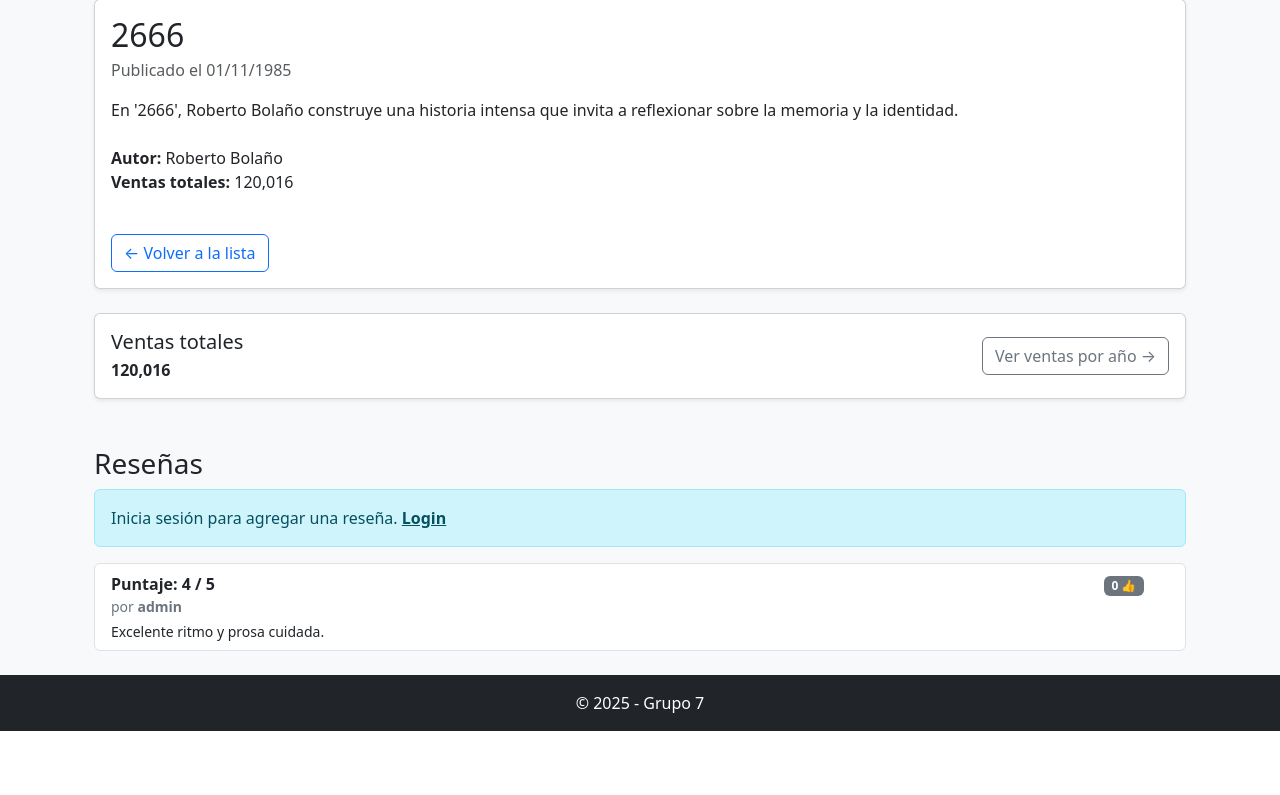
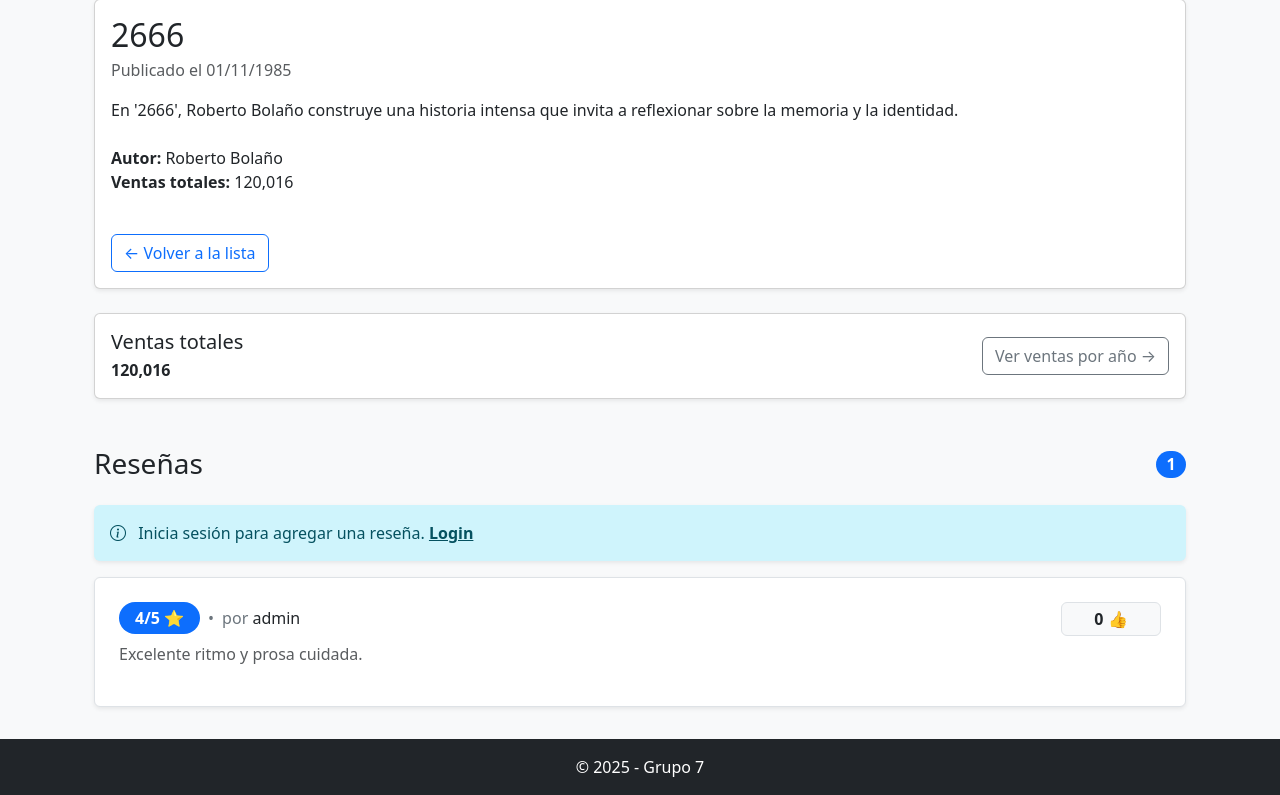
Before and after one commit to AlbertoZuiga/software-architecture-group-7, a Django app: page /books/74/ in a window 1280 px wide. Shown: the part 105-900 px from the top of the page. Before the commit the page ends 836 px from the top, so only its background shows below. Run offline with Django 5.2, Linux system fonts and the light colour scheme; data comes from the database, SQL or seed files in the repository; data that the repository does not hold is empty; parts of the project's set-up code (start-up, migrations or seed data) failed here and were passed over.

Commit message:
feat: enhance review display with improved layout and user prompts

```diff
--- a/apps/books/templates/books/books_show.html
+++ b/apps/books/templates/books/books_show.html
@@ -50,68 +50,104 @@
 
 
     <div class="mt-5">
-        <h3>Reseñas</h3>
+        <div class="d-flex justify-content-between align-items-center mb-4">
+            <h3 class="mb-0">Reseñas</h3>
+            {% if reviews %}
+            <div class="badge bg-primary rounded-pill fs-6">{{ reviews|length }}</div>
+            {% endif %}
+        </div>
+
         {% if user.is_authenticated %}
             {% include 'reviews/_review_form.html' with book=book %}
         {% else %}
-            <div class="alert alert-info">Inicia sesión para agregar una reseña. <a href="{% url 'login' %}?next={{ request.path }}" class="alert-link">Login</a></div>
+            <div class="alert alert-info border-0 shadow-sm">
+                <i class="bi bi-info-circle me-2"></i>
+                Inicia sesión para agregar una reseña.
+                <a href="{% url 'login' %}?next={{ request.path }}" class="alert-link">Login</a>
+            </div>
         {% endif %}
 
         {% if reviews %}
-            <ul class="list-group">
+            <div class="list-group">
                 {% for review in reviews %}
-                <li class="list-group-item">
-                    <div class="d-flex justify-content-between gap-3">
+                <div class="list-group-item list-group-item-action p-4 mb-2 rounded shadow-sm border">
+                    <div class="d-flex justify-content-between gap-4">
                         <div class="flex-grow-1">
                             {% if edit_review_id == review.id %}
                                 <form method="post" action="{% url 'reviews:edit' review.id %}" class="mb-2">
                                     {% csrf_token %}
-                                    <div class="row g-2 align-items-end">
+                                    <div class="row g-3 align-items-end">
                                         <div class="col-auto">
-                                            <label for="score-{{ review.id }}" class="form-label mb-1 small">Puntaje</label>
-                                            <input type="number" id="score-{{ review.id }}" name="score" min="1" max="5" class="form-control form-control-sm" value="{{ form_values.score|default:review.score }}" required>
-                                            {% if errors.score and edit_review_id == review.id %}<div class="text-danger small">{{ errors.score }}</div>{% endif %}
+                                            <label for="score-{{ review.id }}" class="form-label mb-2 fw-medium">Puntaje</label>
+                                            <input type="number" id="score-{{ review.id }}" name="score" min="1" max="5"
+                                                class="form-control form-control-lg shadow-sm"
+                                                value="{{ form_values.score|default:review.score }}" required>
+                                            {% if errors.score and edit_review_id == review.id %}
+                                                <div class="text-danger small mt-1">{{ errors.score }}</div>
+                                            {% endif %}
                                         </div>
                                         <div class="col">
-                                            <label for="review-{{ review.id }}" class="form-label mb-1 small">Reseña</label>
-                                            <textarea id="review-{{ review.id }}" name="review" rows="2" class="form-control form-control-sm" required>{{ form_values.review|default:review.review }}</textarea>
-                                            {% if errors.review and edit_review_id == review.id %}<div class="text-danger small">{{ errors.review }}</div>{% endif %}
+                                            <label for="review-{{ review.id }}" class="form-label mb-2 fw-medium">Reseña</label>
+                                            <textarea id="review-{{ review.id }}" name="review" rows="3"
+                                                class="form-control shadow-sm" required>{{ form_values.review|default:review.review }}</textarea>
+                                            {% if errors.review and edit_review_id == review.id %}
+                                                <div class="text-danger small mt-1">{{ errors.review }}</div>
+                                            {% endif %}
                                         </div>
-                                        <div class="col-auto d-flex gap-1">
-                                            <button class="btn btn-sm btn-success" type="submit">Guardar</button>
-                                            <a class="btn btn-sm btn-secondary" href="{% url 'books:show' book.id %}">Cancelar</a>
+                                        <div class="col-auto d-flex gap-2">
+                                            <button class="btn btn-success px-4 shadow-sm" type="submit">
+                                                <i class="bi bi-check-lg me-1"></i>Guardar
+                                            </button>
+                                            <a class="btn btn-light px-3 shadow-sm" href="{% url 'books:show' book.id %}">Cancelar</a>
                                         </div>
                                     </div>
                                 </form>
                             {% else %}
-                                <div class="fw-bold">Puntaje: {{ review.score }} / 5</div>
-                                <div class="small text-secondary mb-1">por <span class="fw-semibold">{{ review.user.username }}</span></div>
-                                <div class="small">{{ review.review|linebreaksbr }}</div>
+                                <div class="d-flex align-items-center gap-2 mb-2">
+                                    <div class="badge bg-primary rounded-pill px-3 py-2 fs-6">{{ review.score }}/5 ⭐</div>
+                                    <span class="text-secondary">•</span>
+                                    <span class="text-secondary">por <span class="fw-medium text-dark">{{ review.user.username }}</span></span>
+                                </div>
+                                <div class="mt-2 mb-3 text-body-secondary">{{ review.review|linebreaksbr }}</div>
                             {% endif %}
                         </div>
-                        <div class="text-center" style="min-width:90px;">
-                            <div><span class="badge bg-secondary">{{ review.up_votes }} 👍</span></div>
+                        <div class="text-center d-flex flex-column gap-2" style="min-width:100px;">
+                            <div class="badge bg-light text-dark border px-3 py-2 fs-6">
+                                {{ review.up_votes }} 👍
+                            </div>
                             {% if user.is_authenticated %}
                                 {% if not edit_review_id == review.id %}
                                     {% if user.id not in user_upvoted_review_ids %}
-                                    <form method="post" action="{% url 'reviews:upvote' review.id %}" class="mt-2">
+                                        <form method="post" action="{% url 'reviews:upvote' review.id %}">
                                             {% csrf_token %}
-                                        <button class="btn btn-sm btn-outline-success" type="submit">+1</button>
+                                            <button class="btn btn-outline-success btn-sm px-3 shadow-sm" type="submit">
+                                                <i class="bi bi-hand-thumbs-up me-1"></i>Votar
+                                            </button>
                                         </form>
                                     {% else %}
-                                    <div class="text-muted small mt-2">Ya votaste</div>
+                                        <div class="badge bg-success-subtle text-success border border-success-subtle px-3 py-2">
+                                            <i class="bi bi-check-circle me-1"></i>Votado
+                                        </div>
                                     {% endif %}
-
                                 {% endif %}
                                 {% if user.is_superuser or user.id == review.user_id %}
-                                <div class="dropdown mt-2">
-                                    <button class="btn btn-sm btn-outline-secondary dropdown-toggle" type="button" data-bs-toggle="dropdown" aria-expanded="false">Acciones</button>
-                                    <ul class="dropdown-menu dropdown-menu-end">
-                                        <li><a class="dropdown-item" href="{% url 'reviews:edit' review.id %}">Editar</a></li>
+                                    <div class="dropdown">
+                                        <button class="btn btn-light btn-sm dropdown-toggle shadow-sm" type="button" data-bs-toggle="dropdown" aria-expanded="false">
+                                            <i class="bi bi-three-dots"></i>
+                                        </button>
+                                        <ul class="dropdown-menu dropdown-menu-end shadow">
                                             <li>
-                                            <form method="post" action="{% url 'reviews:delete' review.id %}" onsubmit="return confirm('¿Eliminar reseña?');">
+                                                <a class="dropdown-item" href="{% url 'reviews:edit' review.id %}">
+                                                    <i class="bi bi-pencil me-2"></i>Editar
+                                                </a>
+                                            </li>
+                                            <li>
+                                                <form method="post" action="{% url 'reviews:delete' review.id %}"
+                                                    onsubmit="return confirm('¿Estás seguro de que deseas eliminar esta reseña?');">
                                                     {% csrf_token %}
-                                                <button class="dropdown-item text-danger" type="submit">Eliminar</button>
+                                                    <button class="dropdown-item text-danger">
+                                                        <i class="bi bi-trash me-2"></i>Eliminar
+                                                    </button>
                                                 </form>
                                             </li>
                                         </ul>
@@ -120,11 +156,14 @@
                             {% endif %}
                         </div>
                     </div>
-                </li>
+                </div>
                 {% endfor %}
-            </ul>
+            </div>
         {% else %}
-            <p class="text-muted">No hay reseñas todavía.</p>
+            <div class="text-center py-5 text-muted">
+                <i class="bi bi-chat-square-text fs-1 mb-3 d-block"></i>
+                <p class="mb-0">No hay reseñas todavía.</p>
+            </div>
         {% endif %}
     </div>
 </div>
--- a/apps/common/templates/base.html
+++ b/apps/common/templates/base.html
@@ -5,6 +5,7 @@
     <meta name="viewport" content="width=device-width, initial-scale=1">
     <title>{% block title %}Book Reviews{% endblock %}</title>
     <link href="https://cdn.jsdelivr.net/npm/bootstrap@5.3.7/dist/css/bootstrap.min.css" rel="stylesheet" integrity="sha384-LN+7fdVzj6u52u30Kp6M/trliBMCMKTyK833zpbD+pXdCLuTusPj697FH4R/5mcr" crossorigin="anonymous">
+    <link rel="stylesheet" href="https://cdn.jsdelivr.net/npm/bootstrap-icons@1.11.1/font/bootstrap-icons.css">
 </head>
 <body class="bg-light">
     {% include 'partials/_navbar.html' %}
```
Lines whose indentation alone changed are shown as unchanged.
